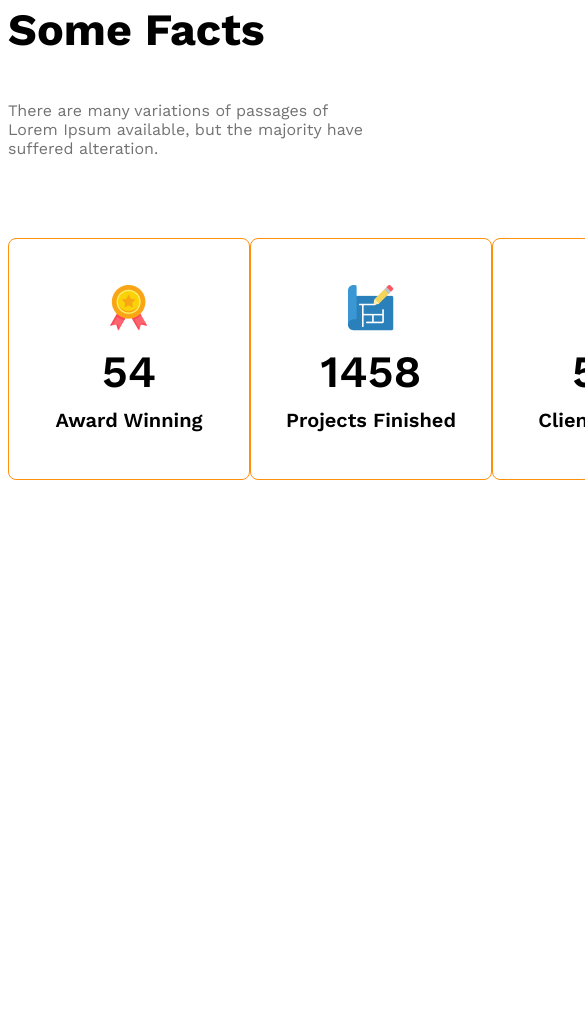
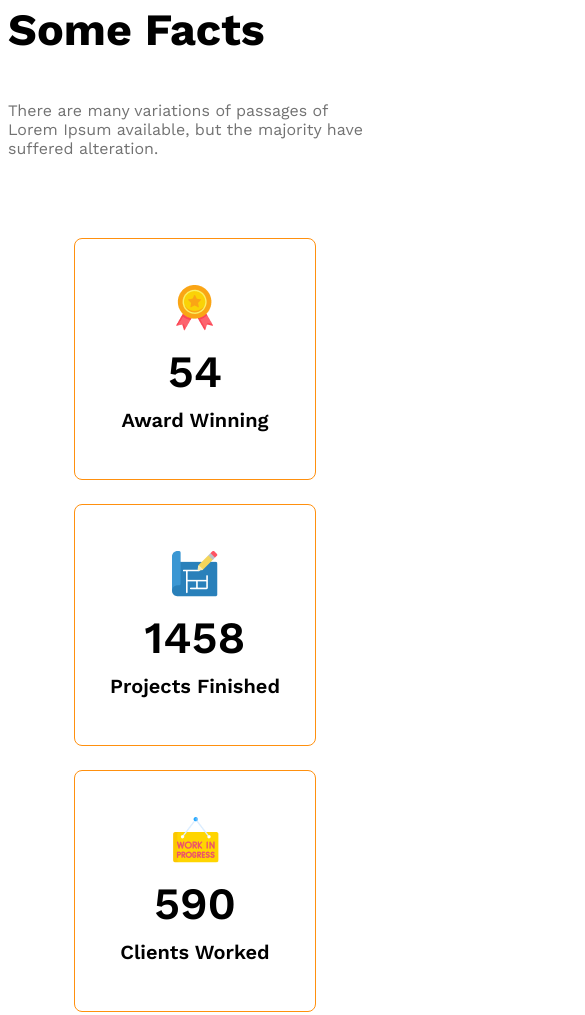
Before and after one commit to 30526/g3-architects-website, a plain HTML site: page index.html in a window 390 px wide. Shown: the part 3459-4474 px from the top of the page, 585 px wide, since content can reach past the window. Before the commit the page ends 3947 px from the top, so only its background shows below. Drawn offline with nearby package versions, Linux system fonts and the light colour scheme.

Commit message:
made facts section resoponsive

```diff
--- a/styles/style.css
+++ b/styles/style.css
@@ -182,13 +182,19 @@ main>section {
         flex-direction: column;
     }
 
-    .team-image-container {
+    .team-image-container,
+    .fact-container {
         grid-template-columns: repeat(1, 1fr);
     }
 
     .our-features {
         margin-left: 20px;
     }
+}
+
+.fact-container {
+    justify-items: center;
+    gap: 24px;
 }
 
 /* medium size device  */
@@ -201,4 +207,9 @@ main>section {
     .our-features {
         margin: 50px auto;
     }
+
+    .fact-container {
+        grid-template-columns: repeat(2, 1fr);
+        gap: 24px;
+    }
 }
```
